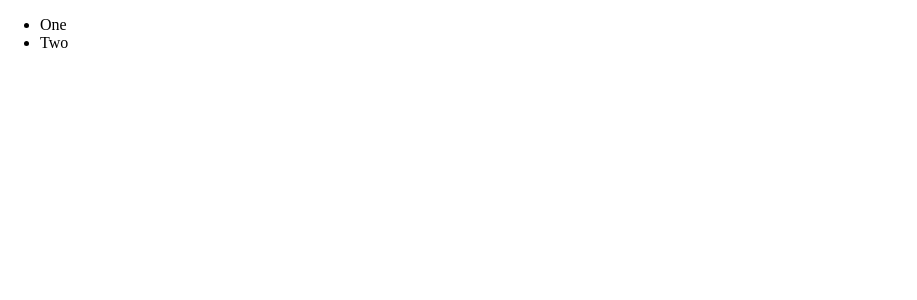
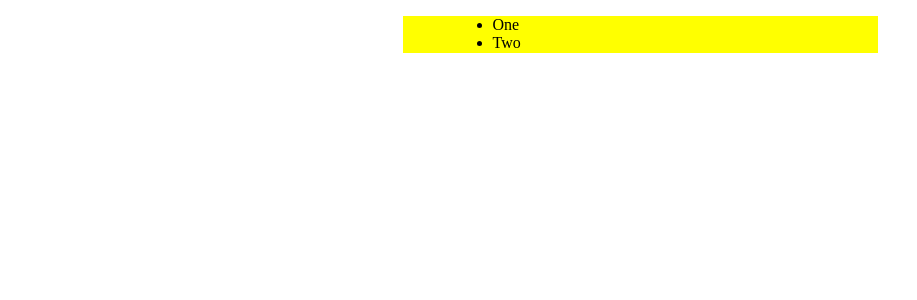
Before and after one commit to jinyverse/ahtata-front, a React (Create React App) app: page / in a window 1280 px wide. Shown: the top 300 px of the page, without its empty margins (0-917 px from the left). Built offline with nearby package versions, Linux system fonts and the light colour scheme.

Commit message:
feat: Layout 세팅

```diff
--- a/package.json
+++ b/package.json
@@ -20,6 +20,7 @@
         "react-router-dom": "^6.7.0",
         "react-scripts": "5.0.1",
         "recoil": "^0.7.6",
+        "styled-components": "^5.3.6",
         "typescript": "^4.9.4",
         "web-vitals": "^2.1.4"
     },
--- a/src/components/common/Layout.tsx
+++ b/src/components/common/Layout.tsx
@@ -1,8 +1,19 @@
 import styled from 'styled-components'
-import { IChildrenProps } from '#types/common'
+import { IChildrenProps } from '#types/common.type'
+
+const Container = styled.div`
+    max-width: 375px;
+    margin: 0 auto;
+    padding: 0 50px;
+    background-color: yellow;
+`
 
 function Layout({ children }: IChildrenProps) {
-    return <>{children}</>
+    return (
+        <>
+            <Container>{children}</Container>
+        </>
+    )
 }
 
 export default Layout
```
Also changed, not shown: src/types/common.type.ts (renamed from src/types/common.ts), 1 other file (tests, documents, lock files or other folders).
